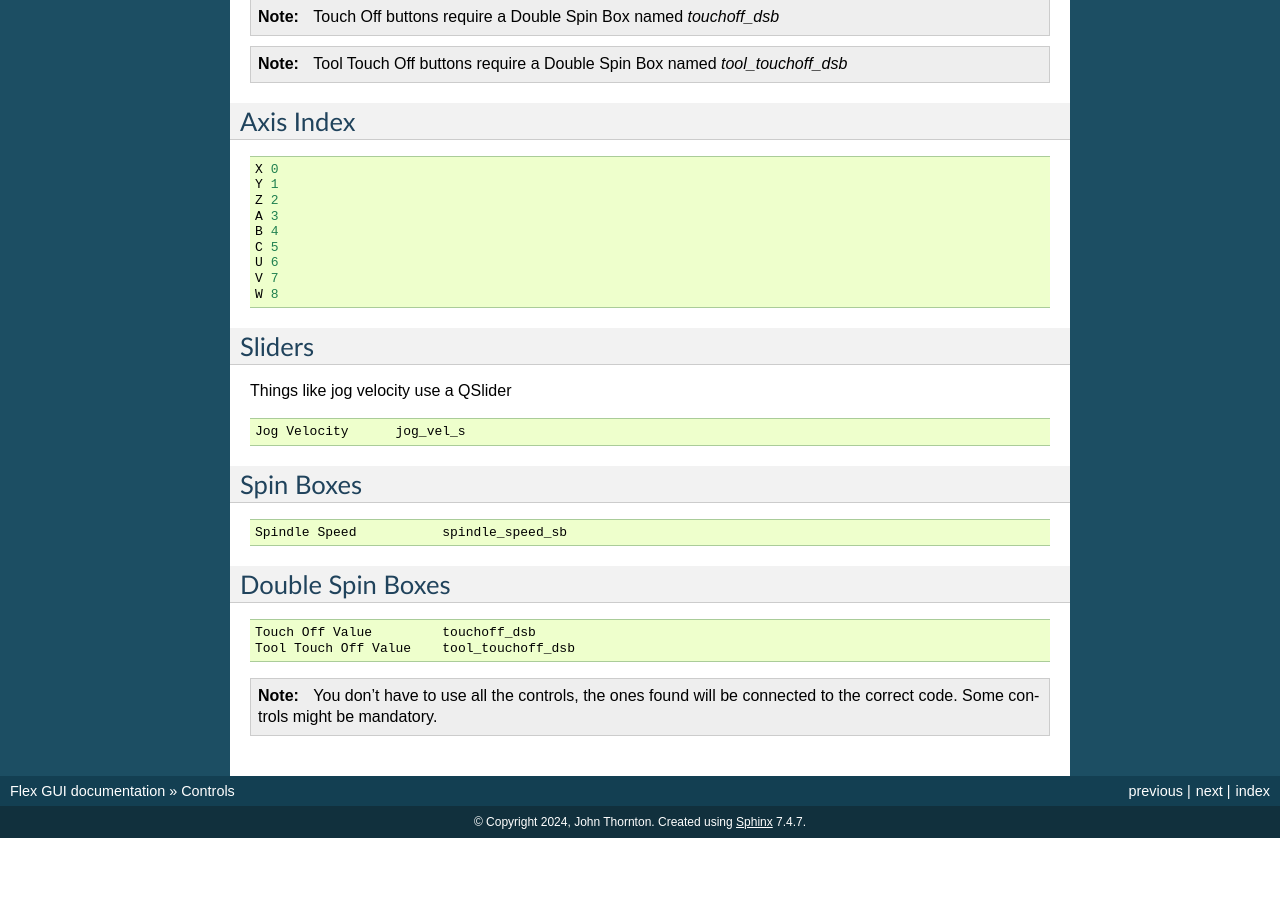
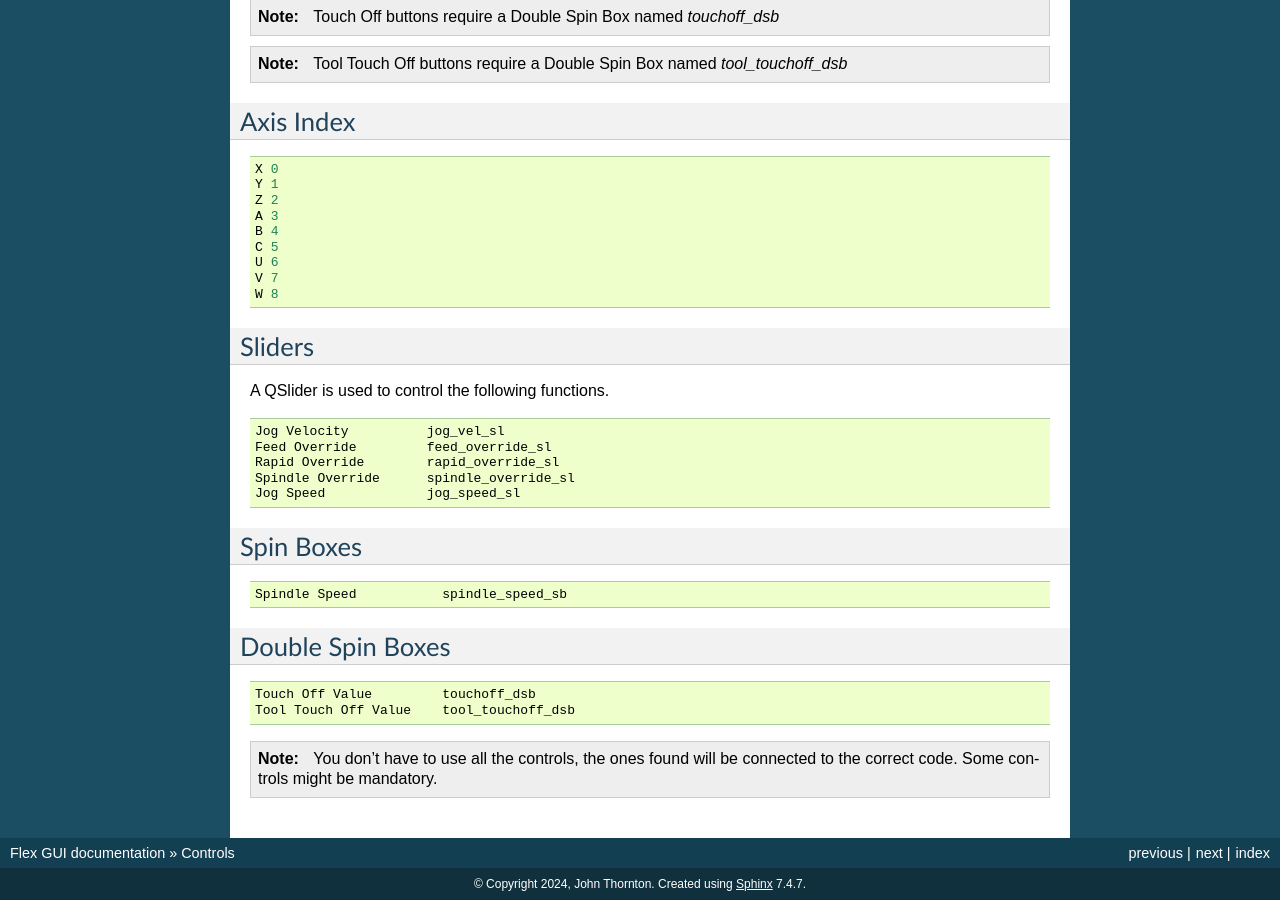
Before and after one commit to jethornton/flexgui, a Sphinx documentation site: the page built from docs/source/controls.rst, in a window 1280 px wide and 900 px high, scrolled down 1195 px. Built offline with Sphinx 7.4.7, drawn with Linux system fonts in a browser that asks for light colours; before the commit the page ends 2033 px from its top, so only the background shows below that.

Commit message:
start work on sliders
Signed-off-by: John Thornton <dev@gnipsel.com>

```diff
--- a/docs/source/controls.rst
+++ b/docs/source/controls.rst
@@ -68,10 +68,14 @@
 Sliders
 -------
 
-Things like jog velocity use a QSlider
+A QSlider is used to control the following functions.
 ::
 
-	Jog Velocity      jog_vel_s
+	Jog Velocity          jog_vel_sl
+	Feed Override         feed_override_sl
+	Rapid Override        rapid_override_sl
+	Spindle Override      spindle_override_sl
+	Jog Speed             jog_speed_sl
 
 Spin Boxes
 ----------
```
Also changed, not shown: 3 other files.
